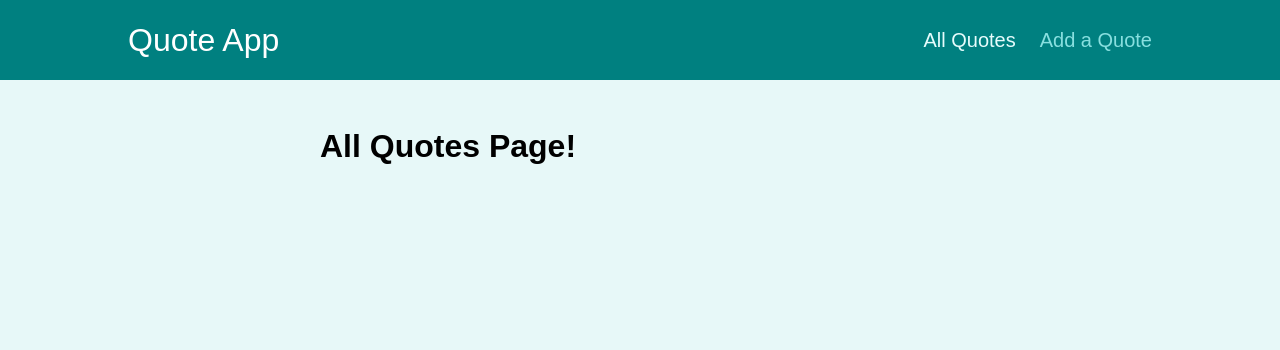
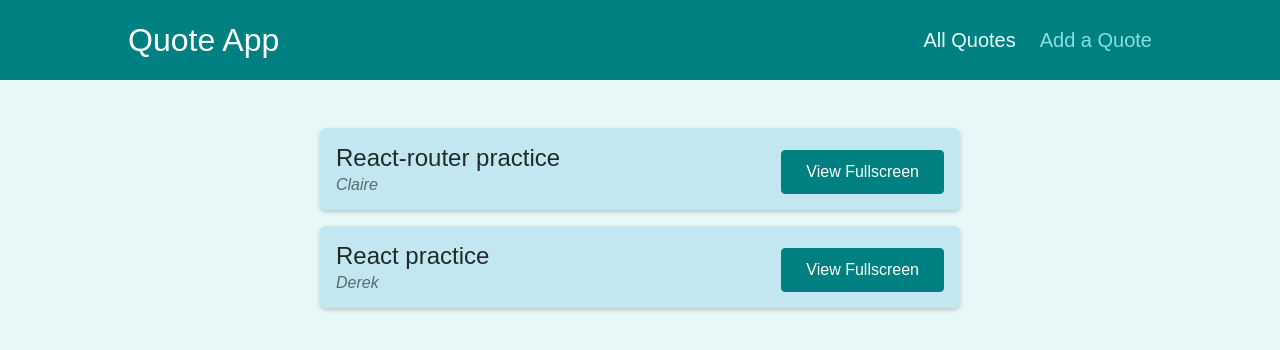
Before and after one commit to berkagmpp/router_practice-quotes_app, a React (Create React App) app: page /quotes in a window 1280 px wide. Shown: the top 350 px of the page. Built offline with nearby package versions, Linux system fonts and the light colour scheme.

Commit message:
Feat: Add DUMMY_QUOTES, Import QuiteList in AllQuotes.js Add DUMMY_QUOTES for testing in AllQuotes.js Import QuiteList for mapping data in AllQuotes.js

```diff
--- a/src/components/pages/AllQuotes.js
+++ b/src/components/pages/AllQuotes.js
@@ -1,6 +1,21 @@
+import QuoteList from '../quotes/QuoteList';
+
+const DUMMY_QUOTES = [
+    {
+        id: 'q1',
+        author: 'Claire',
+        text: 'React-router practice'
+    },
+    {
+        id: 'q2',
+        author: 'Derek',
+        text: 'React practice'
+    },
+];
+
 const AllQuotes = () => {
     return (
-        <h1>All Quotes Page!</h1>
+        <QuoteList quotes={DUMMY_QUOTES} />
     );
 };
 
```
